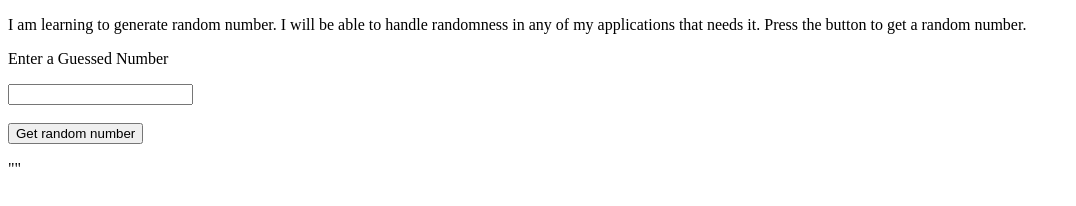
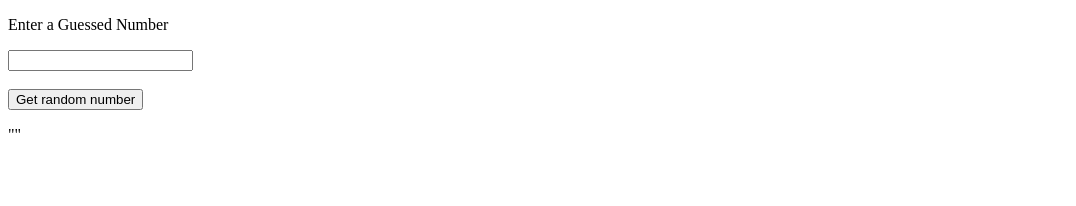
Before and after one commit to acciojob/Hot-or-Cold-Part-I-Priyanka-Pol, a website: page main.html in a window 1280 px wide. Shown: the whole page, without its empty margins (0-1076 px from the left). Drawn offline with Linux system fonts and the light colour scheme.

Commit message:
created a submission

```diff
--- a/main.html
+++ b/main.html
@@ -4,7 +4,7 @@
 </head>
 <body>
 	<!-- p tag -->
-	<p id="main">I am learning to generate random number. I will be able to handle randomness in any of my applications that needs it. Press the button to get a random number.</p>
+	<p id="main"></p>
     <p id = "user">Enter a Guessed Number </p>
     <input id= "guess"></input><br><br>
 	<!-- button -->
```
